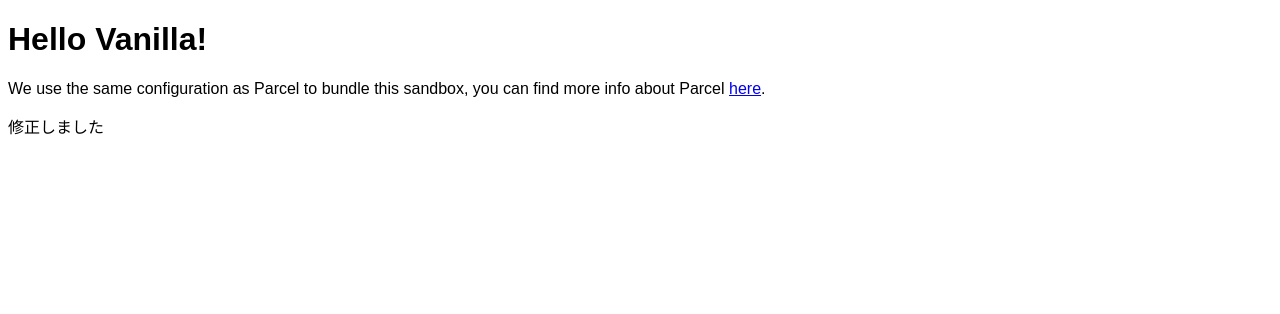
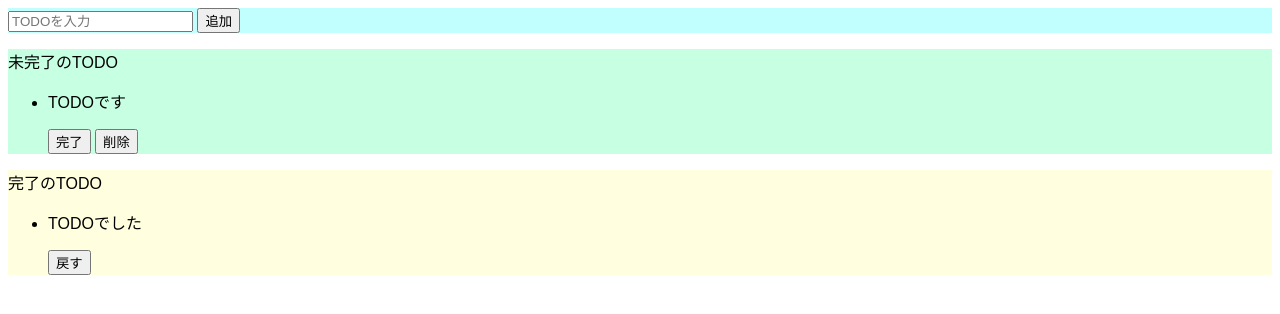
Before and after one commit to ohnotetsuoyummy/codesandbpx-sample, a website built with Parcel: page index.html in a window 1280 px wide. Built offline with nearby package versions, Linux system fonts and the light colour scheme.

Commit message:
HTML完成

```diff
--- a/index.html
+++ b/index.html
@@ -6,8 +6,33 @@
   </head>
 
   <body>
-    <div id="app"></div>
-    <p>修正しました</p>
+    <div class="input-area">
+      <input type="text" placeholder="TODOを入力" 　 />
+      <button>追加</button>
+    </div>
+    <div class="imcomplete-area">
+      <p>未完了のTODO</p>
+      <ul>
+        <li>
+          <div>
+            <p>TODOです</p>
+            <button>完了</button>
+            <button>削除</button>
+          </div>
+        </li>
+      </ul>
+    </div>
+    <div class="complete-area">
+      <p>完了のTODO</p>
+      <ul>
+        <li>
+          <div>
+            <p>TODOでした</p>
+            <button>戻す</button>
+          </div>
+        </li>
+      </ul>
+    </div>
     <script src="src/index.js"></script>
   </body>
 </html>
--- a/src/index.js
+++ b/src/index.js
@@ -1,10 +1 @@
 import "./styles.css";
-
-document.getElementById("app").innerHTML = `
-<h1>Hello Vanilla!</h1>
-<div>
-  We use the same configuration as Parcel to bundle this sandbox, you can find more
-  info about Parcel
-  <a href="https://parceljs.org" target="_blank" rel="noopener noreferrer">here</a>.
-</div>
-`;
--- a/src/styles.css
+++ b/src/styles.css
@@ -1,3 +1,15 @@
 body {
   font-family: sans-serif;
 }
+
+.input-area {
+  background-color: #c1ffff;
+}
+
+.imcomplete-area {
+  background-color: #c6ffe2;
+}
+
+.complete-area {
+  background-color: #ffffe0;
+}
```
